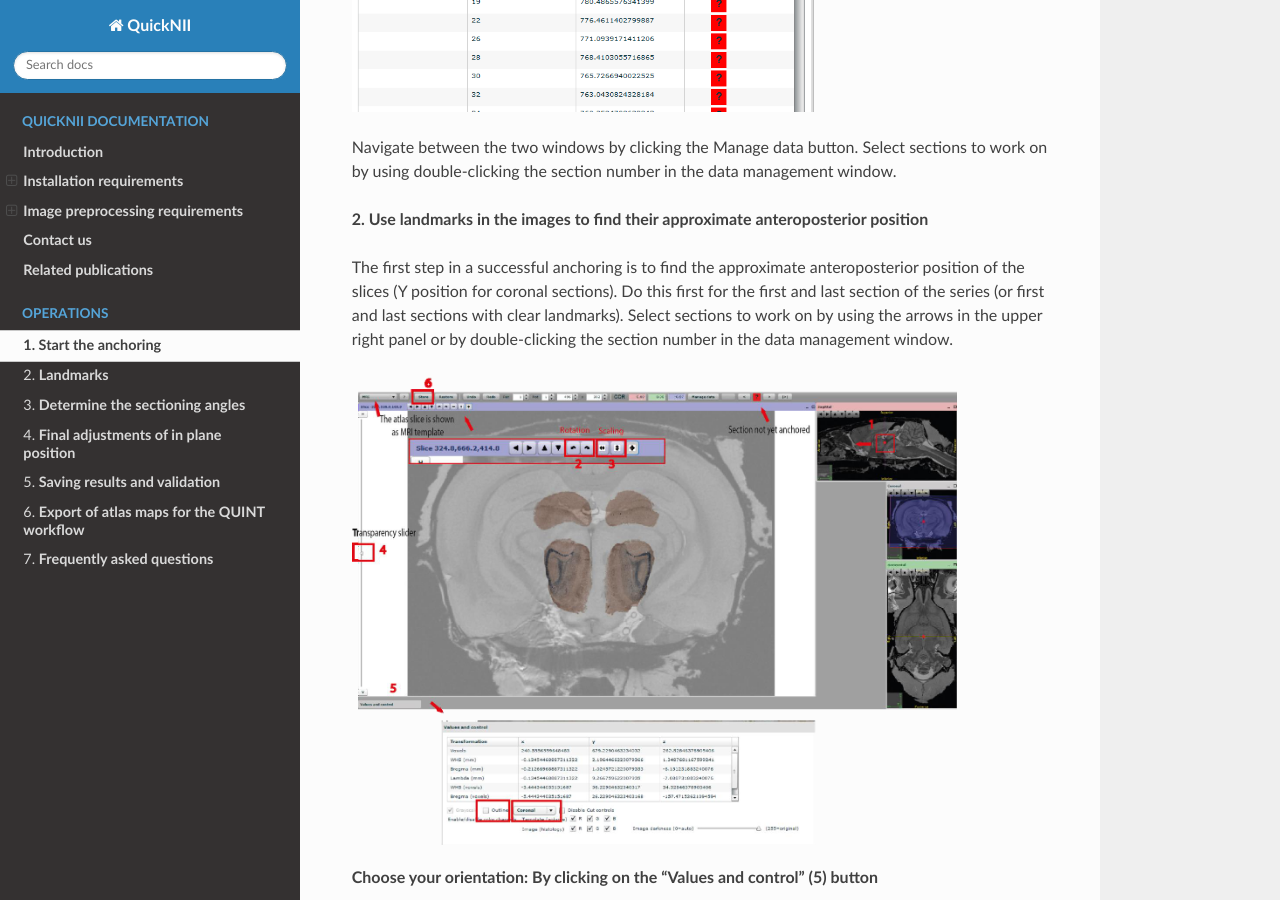
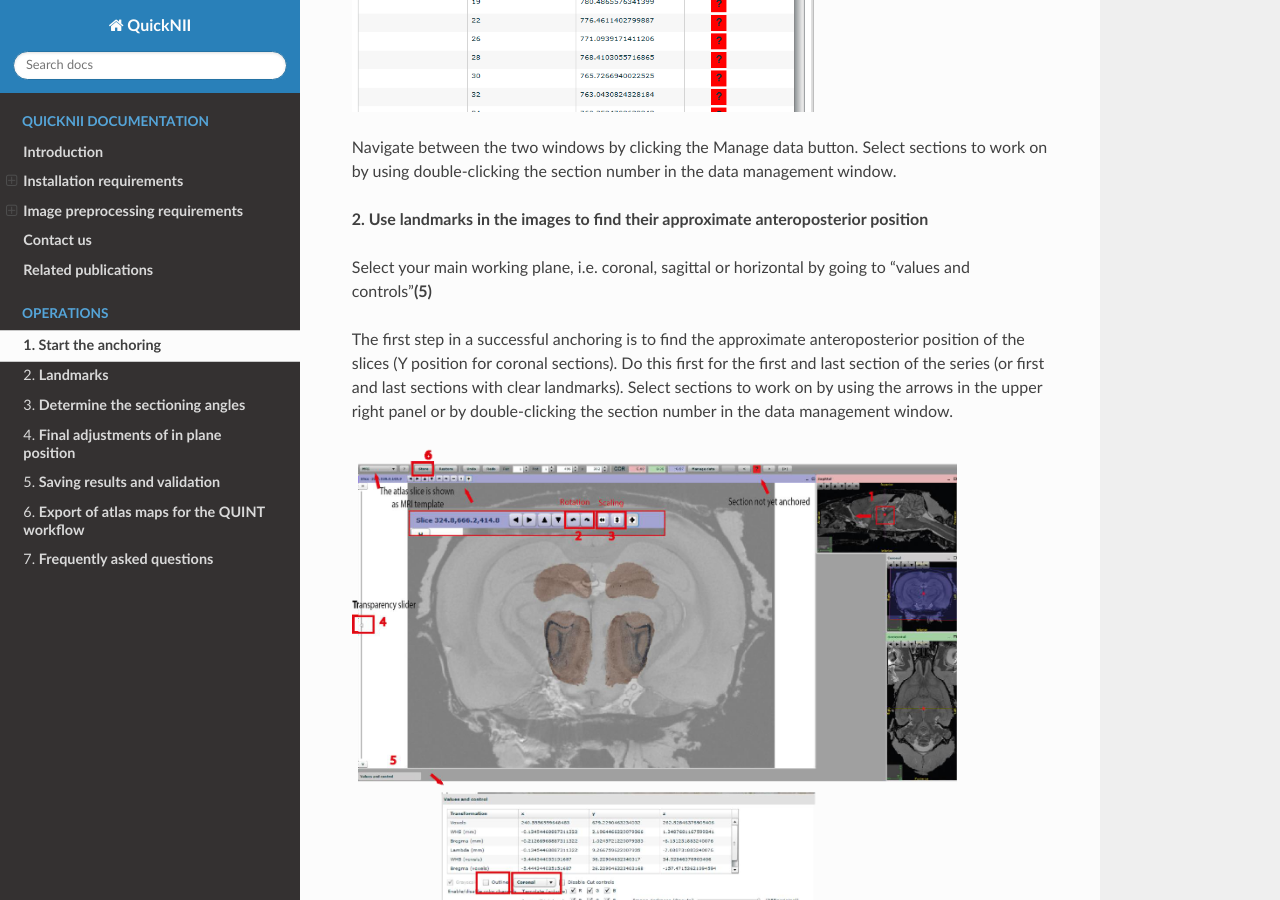
Before and after one commit to Tevemadar/QuickNII, a Sphinx documentation site: the page built from Docs/anchoring.rst, in a window 1280 px wide and 900 px high, scrolled down 1376 px. Built offline with Sphinx 7.4.7 and the Read the Docs theme 2.0.0, drawn with Linux system fonts in a browser that asks for light colours.

Commit message:
Update anchoring.rst

```diff
--- a/Docs/anchoring.rst
+++ b/Docs/anchoring.rst
@@ -28,6 +28,8 @@ Select sections to work on by using double-clicking the section
 number in the data management window.
 
 **2. Use landmarks in the images to find their approximate anteroposterior position**
+
+Select your main working plane, i.e. coronal, sagittal or horizontal by going to "values and controls"**(5)**
 
 The first step in a successful anchoring is to find the approximate
 anteroposterior position of the slices (Y position for coronal
```
